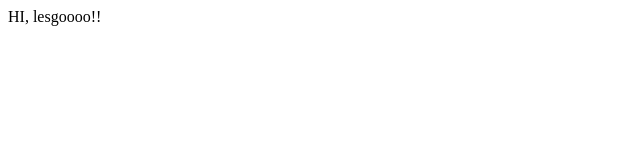
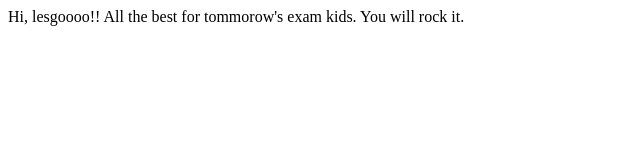
Before and after one commit to ThatPriestKartik/lessgo-site, a plain HTML site: page index.html in a window 1280 px wide. Shown: the whole page, without its empty margins (0-640 px from the left). Drawn offline with Linux system fonts and the light colour scheme.

Commit message:
Update text

```diff
--- a/index.html
+++ b/index.html
@@ -6,6 +6,7 @@
     <title>lessgo</title>
 </head>
 <body>
-    HI, lesgoooo!!
+    Hi, lesgoooo!!
+    All the best for tommorow's exam kids. You will rock it.
 </body>
 </html>
```
